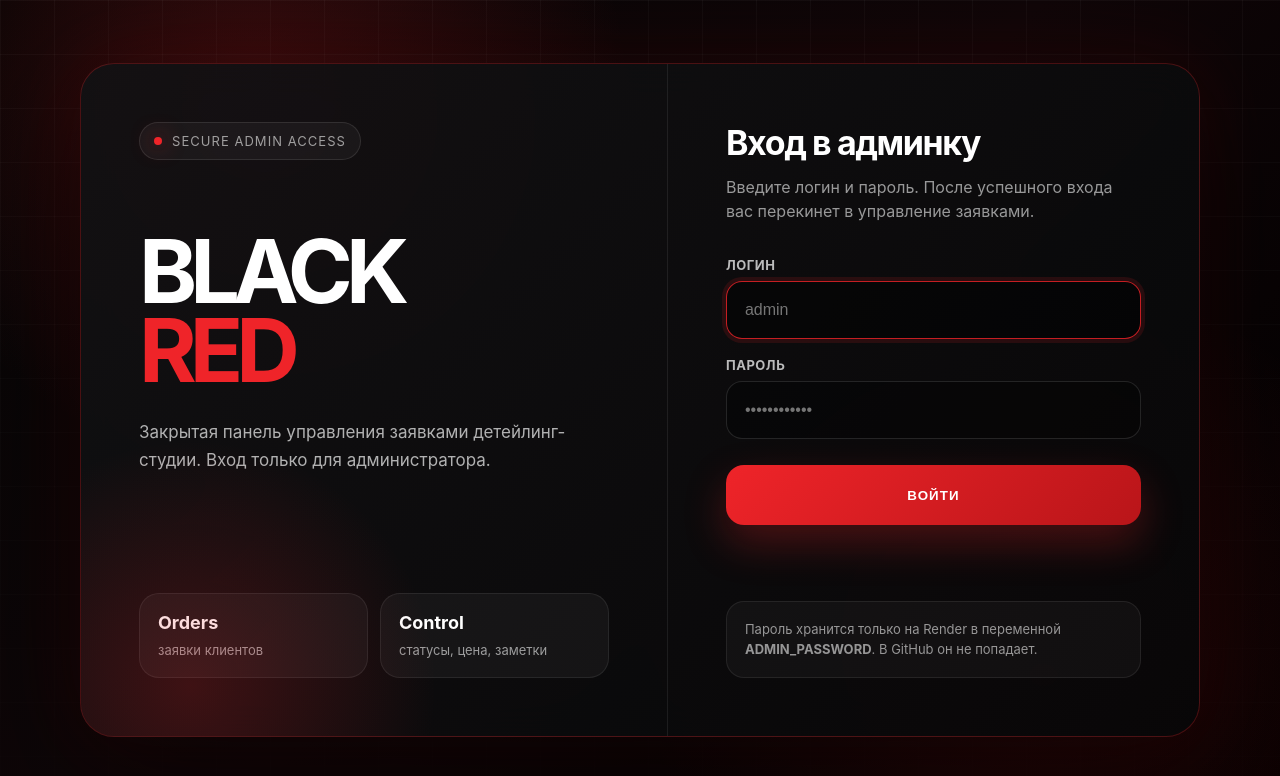
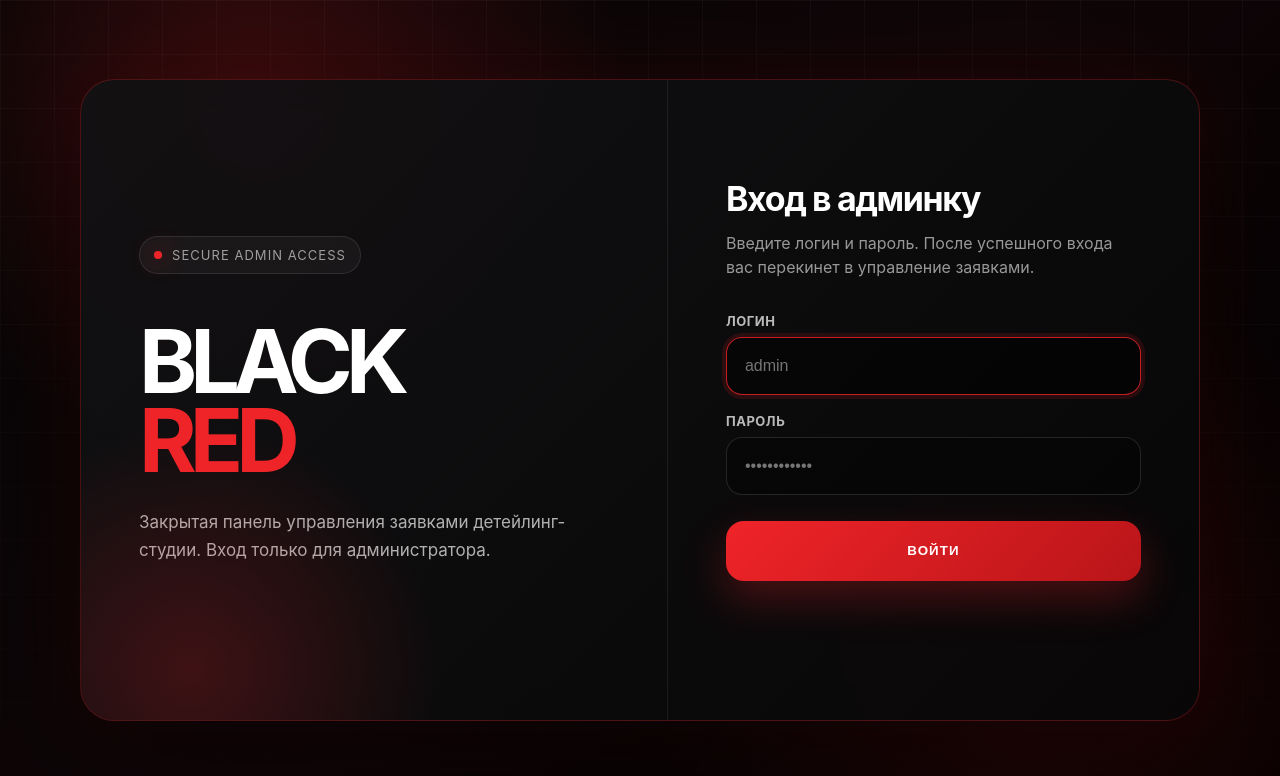
Before and after one commit to xjdptr27/blackred, a website: page admin-login.html in a window 1280 px wide. Drawn offline with Linux system fonts and the light colour scheme; no server answers.

Commit message:
Add files via upload

```diff
--- a/admin-login.html
+++ b/admin-login.html
@@ -67,7 +67,7 @@
             padding: 58px;
             display: flex;
             flex-direction: column;
-            justify-content: space-between;
+            justify-content: center;
             min-height: 640px;
             border-right: 1px solid rgba(255,255,255,0.08);
         }
@@ -109,7 +109,7 @@
 
         .brand-title {
             position: relative;
-            margin-top: 72px;
+            margin-top: 48px;
         }
 
         .brand-title h1 {
@@ -130,32 +130,6 @@
             color: rgba(255,255,255,0.68);
             font-size: 17px;
             line-height: 1.65;
-        }
-
-        .info-grid {
-            position: relative;
-            display: grid;
-            grid-template-columns: repeat(2, minmax(0, 1fr));
-            gap: 12px;
-            margin-top: 42px;
-        }
-
-        .info-card {
-            padding: 18px;
-            border-radius: 20px;
-            background: rgba(255,255,255,0.045);
-            border: 1px solid rgba(255,255,255,0.08);
-        }
-
-        .info-card strong {
-            display: block;
-            margin-bottom: 6px;
-            font-size: 18px;
-        }
-
-        .info-card span {
-            color: var(--muted);
-            font-size: 13px;
         }
 
         .form-side {
@@ -249,17 +223,6 @@
             line-height: 1.4;
         }
 
-        .security-note {
-            margin-top: 34px;
-            padding: 18px;
-            border-radius: 18px;
-            border: 1px solid rgba(255,255,255,0.08);
-            background: rgba(255,255,255,0.035);
-            color: rgba(255,255,255,0.56);
-            font-size: 13px;
-            line-height: 1.5;
-        }
-
         @media (max-width: 900px) {
             body {
                 overflow: auto;
@@ -282,15 +245,11 @@
             }
 
             .brand-title {
-                margin-top: 42px;
+                margin-top: 32px;
             }
         }
 
         @media (max-width: 560px) {
-            .info-grid {
-                grid-template-columns: 1fr;
-            }
-
             .brand-side,
             .form-side {
                 padding: 24px;
@@ -313,16 +272,6 @@
                 </div>
             </div>
 
-            <div class="info-grid">
-                <div class="info-card">
-                    <strong>Orders</strong>
-                    <span>заявки клиентов</span>
-                </div>
-                <div class="info-card">
-                    <strong>Control</strong>
-                    <span>статусы, цена, заметки</span>
-                </div>
-            </div>
         </section>
 
         <section class="form-side">
@@ -342,10 +291,6 @@
 
                 <button class="login-btn" id="loginBtn" type="submit">Войти</button>
                 <div class="message" id="message"></div>
-
-                <div class="security-note">
-                    Пароль хранится только на Render в переменной <b>ADMIN_PASSWORD</b>. В GitHub он не попадает.
-                </div>
             </form>
         </section>
     </main>
```
